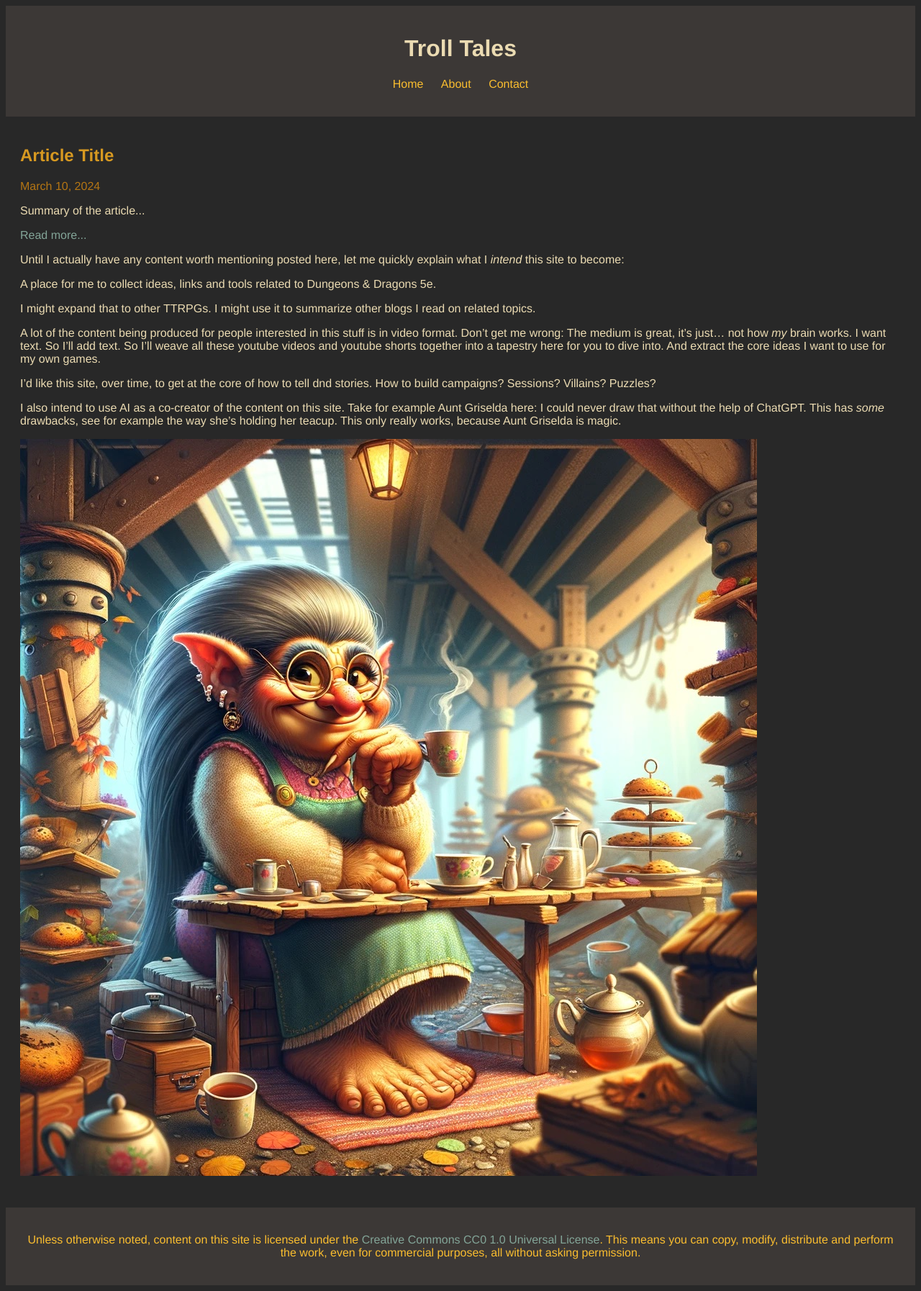
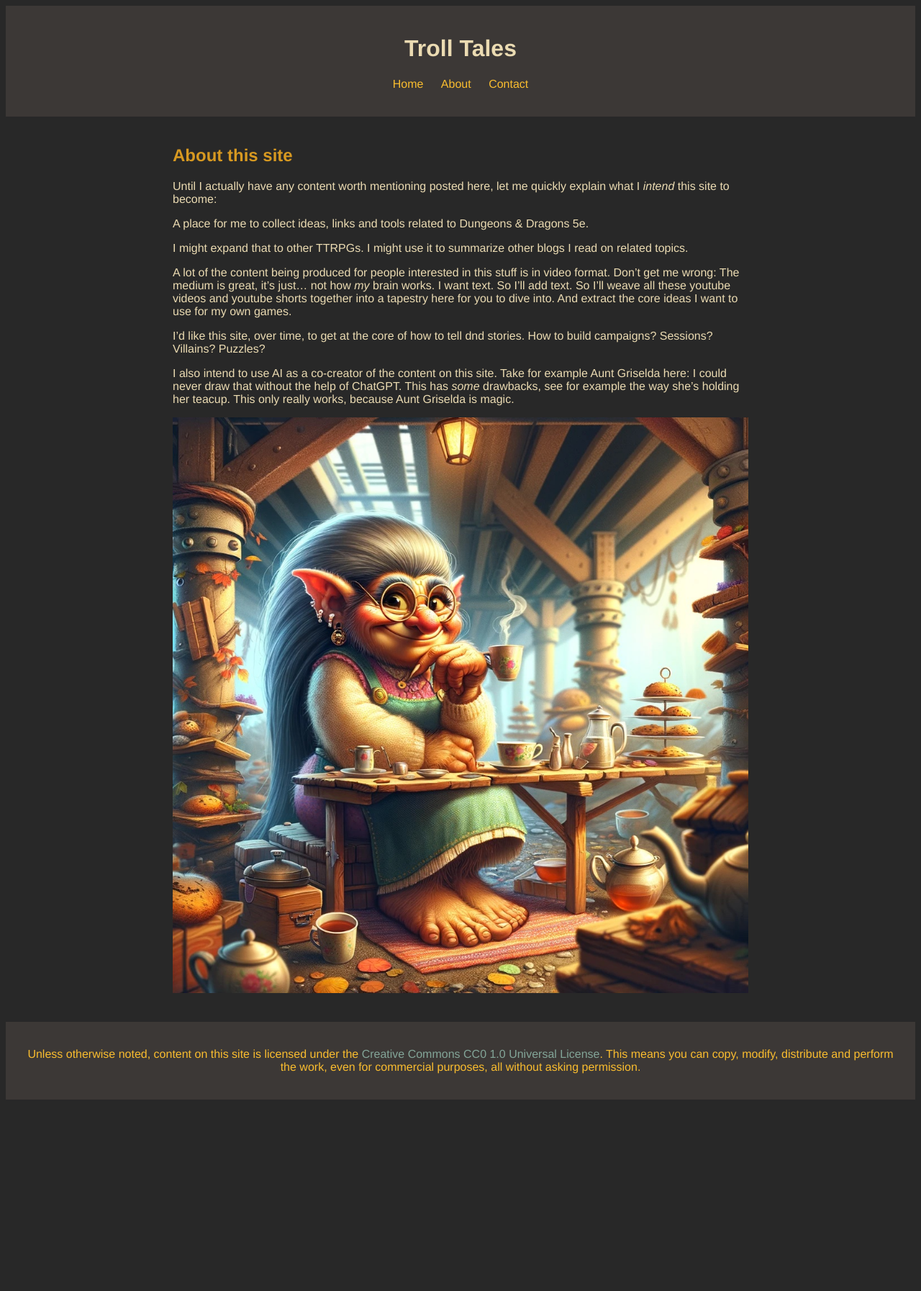
Before and after one commit to daren-thomas/troll-tales, a Jekyll site: the page built from about.md, in a window 1280 px wide. Shown: the whole page at 72% size. Built offline with Jekyll 4.4.1, drawn with Linux system fonts in a browser that asks for light colours; after the commit the page ends 1536 px from its top, so only the background shows below that.

Commit message:
container css

```diff
--- a/_layouts/default.html
+++ b/_layouts/default.html
@@ -18,13 +18,7 @@
         </nav>
     </header>
     <main>
-        <article>
-            <h2>Article Title</h2>
-            <p class="date">March 10, 2024</p>
-            <p>Summary of the article...</p>
-            <a href="#">Read more...</a>
-            {{ content }}
-        </article>
+
         <!-- Add more articles here -->
     </main>
     {% include footer.html %}
--- a/_layouts/page.html
+++ b/_layouts/page.html
@@ -1,5 +1,30 @@
 ---
-layout: default
 ---
-
-{{ content }}
+<!DOCTYPE html>
+<html lang="en">
+<head>
+    <meta charset="UTF-8">
+    <meta name="viewport" content="width=device-width, initial-scale=1.0">
+    <title>{{ site.title }}</title>
+    <link rel="stylesheet" href="assets/css/main.css"> <!-- Link to your compiled SCSS -->
+</head>
+<body>
+    <header>
+        <h1>{{ site.title }}</h1>
+        <nav>
+            <ul>
+                <li><a href="#">Home</a></li>
+                <li><a href="{% link about.md %}">About</a></li>
+                <li><a href="#">Contact</a></li>
+            </ul>
+        </nav>
+    </header>
+    <main>
+        <article class="container">
+            <h2>{{ page.title }}</h2>
+            {{ content }}
+        </article>
+    </main>
+    {% include footer.html %}
+</body>
+</html>
--- /dev/null
+++ b/_sass/_media.scss
@@ -0,0 +1,5 @@
+.container { max-width: 800px; margin: 0 auto; }
+
+@media (max-width: 600px) {
+    .container { padding: 0 20px; }
+}
--- a/about.md
+++ b/about.md
@@ -1,5 +1,6 @@
 ---
 layout: page
+title: About this site
 ---
 
 Until I actually have any content worth mentioning posted here, let me quickly explain what I _intend_ this site to become:
--- a/assets/css/main.scss
+++ b/assets/css/main.scss
@@ -2,3 +2,4 @@
 ---
 @import "gruvbox";
 @import "images";
+@import "media";
```
